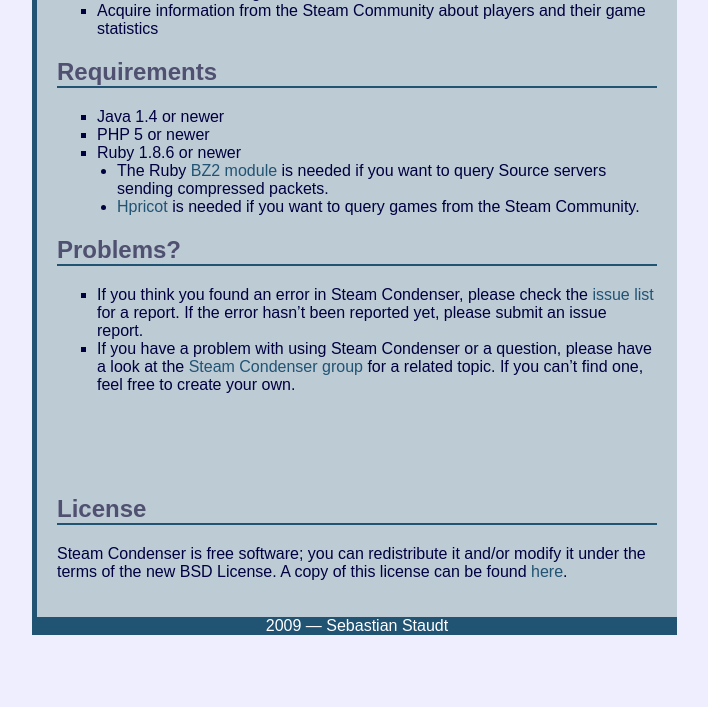
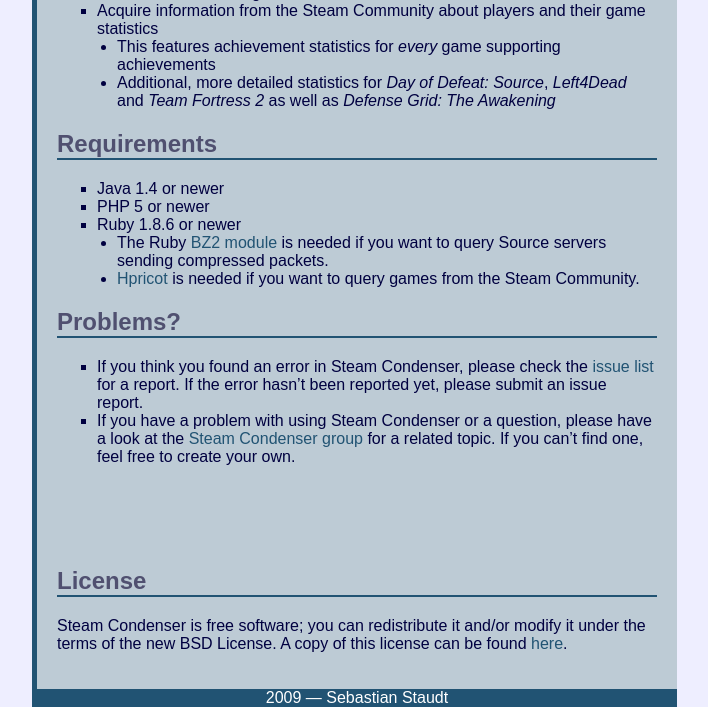
Before and after one commit to koraktor/steam-condenser, a Jekyll site: the page built from index.markdown, in a window 1280 px wide. Shown: the part 330-1037 px from the top of the page, without its empty margins (258-966 px from the left). Built offline with Jekyll 4.4.1, drawn with Linux system fonts in a browser that asks for light colours; Markdown is read by kramdown in place of the engine named in the settings; before the commit the page ends 965 px from its top, so only the background shows below that.

Commit message:
Updated main page

```diff
--- a/index.markdown
+++ b/index.markdown
@@ -23,6 +23,10 @@ progress.
 - Use RCON to control game servers
 - Acquire information from the Steam Community about players and their game
   statistics
+  - This features achievement statistics for *every* game supporting
+    achievements
+  - Additional, more detailed statistics for *Day of Defeat: Source*,
+    *Left4Dead* and *Team Fortress 2* as well as *Defense Grid: The Awakening*
 
 ## Requirements
 - Java 1.4 or newer
```
